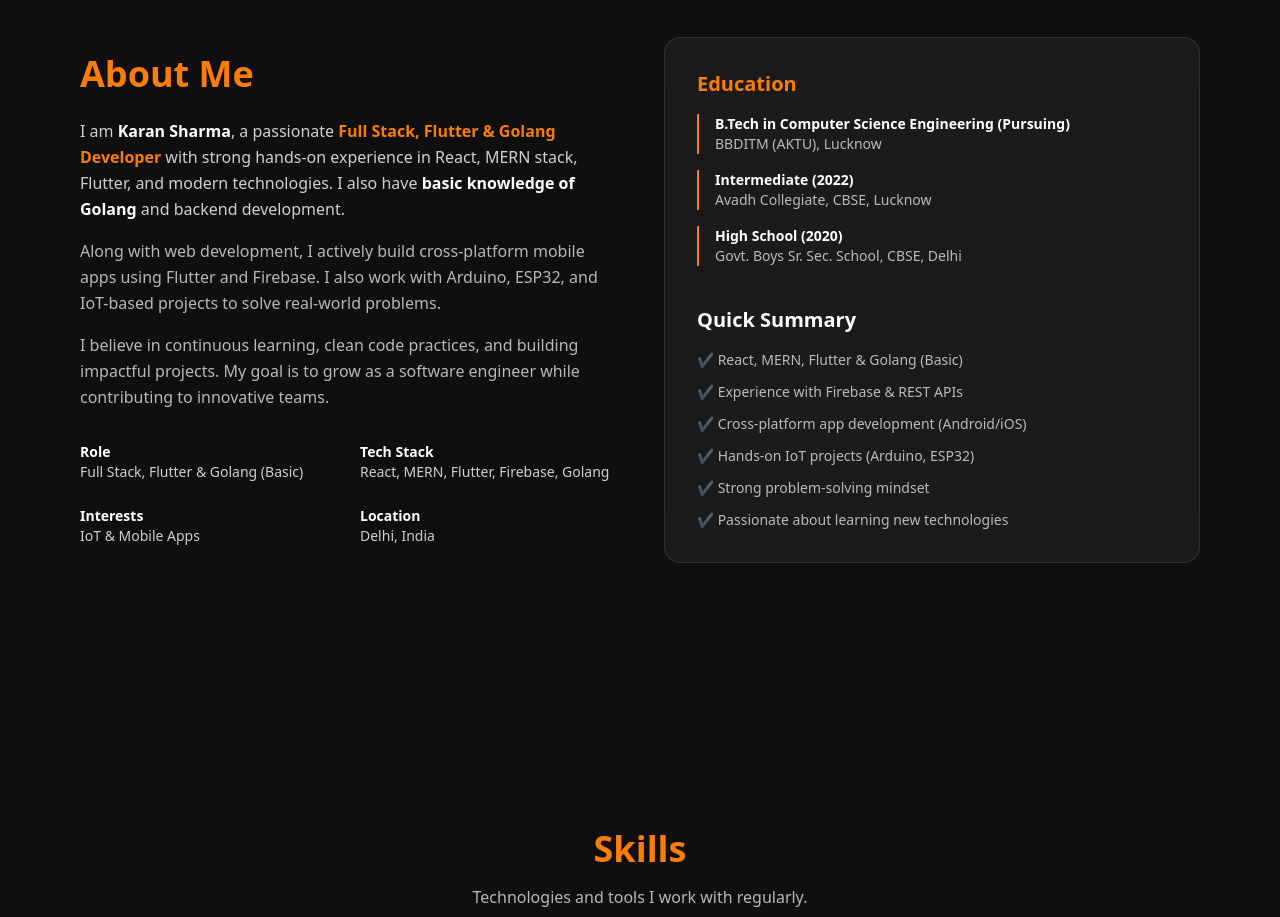
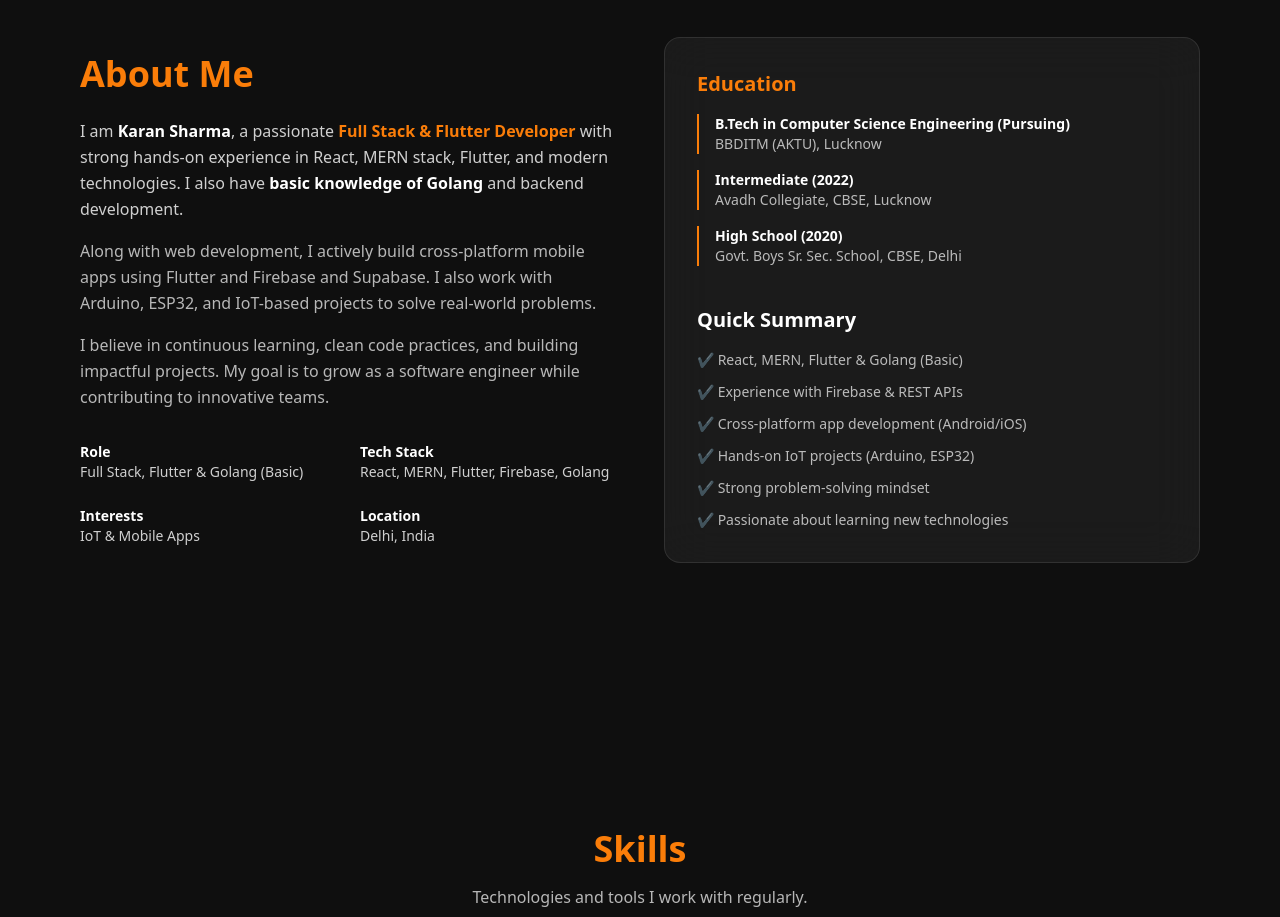
Before and after one commit to Karanx11/Portfolio, a React (Vite) app in the folder frontend/: page / in a window 1280 px wide. Shown: the part 920-1837 px from the top of the page. Built offline with nearby package versions, Linux system fonts and the light colour scheme.

Commit message:
Updated About

```diff
--- a/frontend/src/pages/About.jsx
+++ b/frontend/src/pages/About.jsx
@@ -16,7 +16,7 @@ const About = () => {
             I am <span className="text-white font-semibold">Karan Sharma</span>,
             a passionate{" "}
             <span className="text-[#FA7D09] font-semibold">
-              Full Stack, Flutter & Golang Developer
+              Full Stack & Flutter Developer
             </span>{" "}
             with strong hands-on experience in React, MERN stack, Flutter,
             and modern technologies. I also have{" "}
@@ -28,7 +28,7 @@ const About = () => {
 
           <p className="mt-4 text-white/70 leading-relaxed">
             Along with web development, I actively build cross-platform mobile
-            apps using Flutter and Firebase. I also work with Arduino, ESP32,
+            apps using Flutter and Firebase and Supabase. I also work with Arduino, ESP32,
             and IoT-based projects to solve real-world problems.
           </p>
 
```
